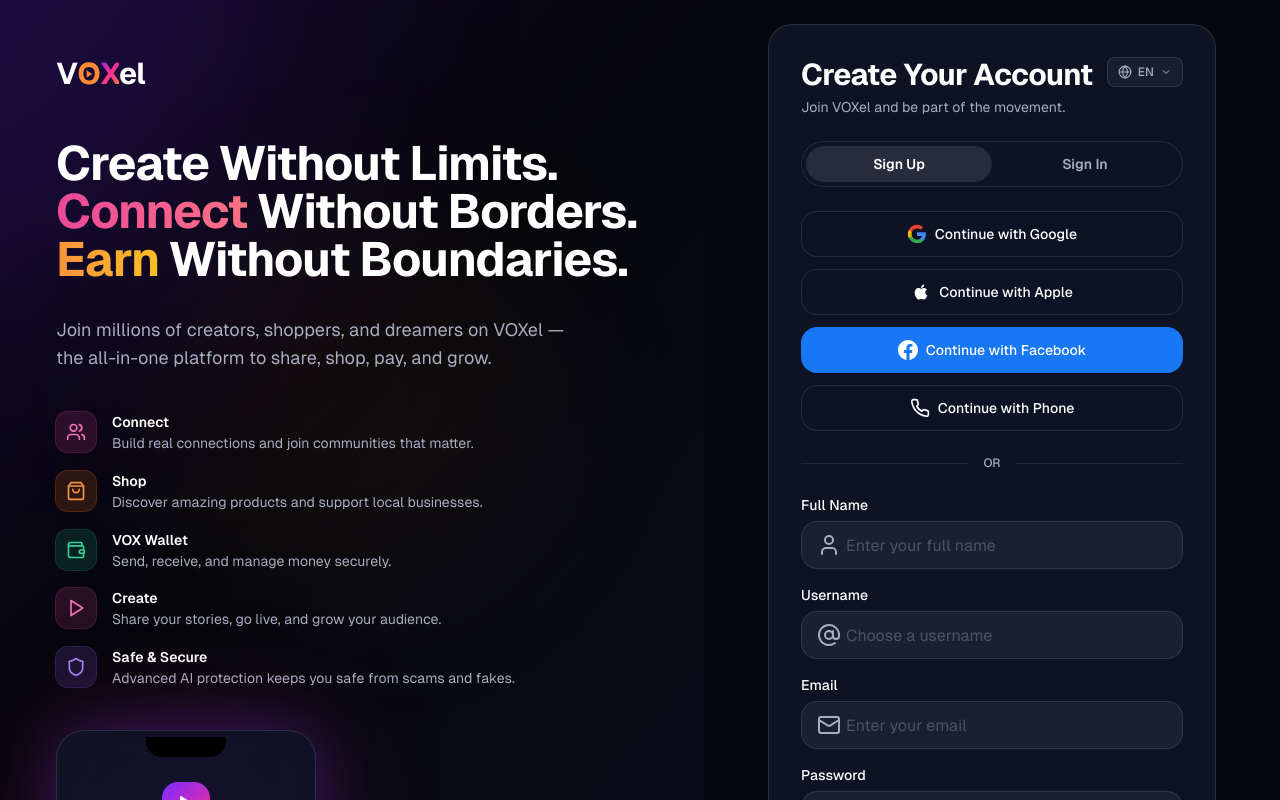
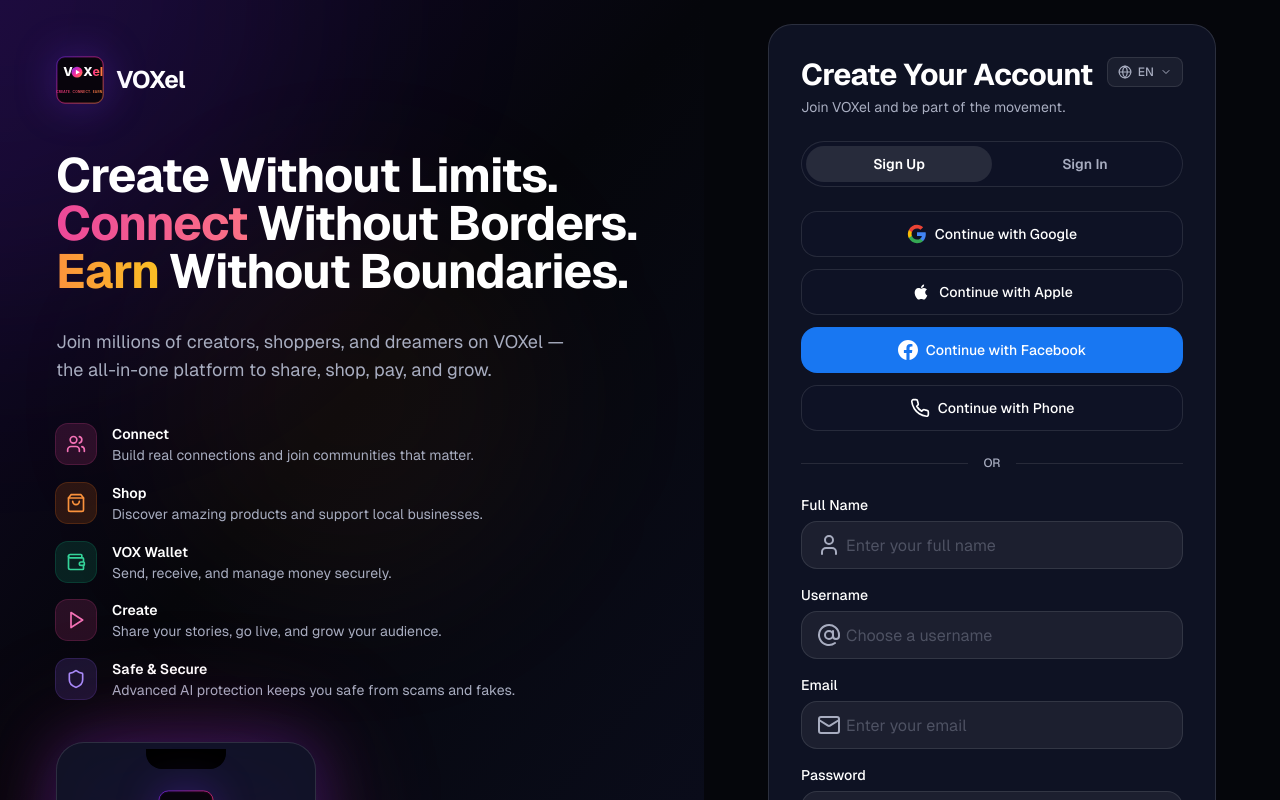
Before and after one commit to nova007gh/vox-web, a Next.js app: page /auth in a window 1280 px wide. Built offline with nearby package versions, Linux system fonts and the light colour scheme.

Commit message:
Apply VOXel logo across loading, sidebar, bottom nav, auth page, and app icons

```diff
--- a/src/app/(app)/layout.tsx
+++ b/src/app/(app)/layout.tsx
@@ -114,8 +114,18 @@
 
   if (!hydrated || !currentUser) {
     return (
-      <div className="h-screen flex items-center justify-center bg-vox-bg">
-        <div className="w-8 h-8 rounded-full border-2 border-vox-purple/30 border-t-vox-purple animate-spin" />
+      <div className="h-screen flex flex-col items-center justify-center bg-vox-bg gap-4">
+        <motion.img
+          initial={{ opacity: 0, scale: 0.9 }}
+          animate={{ opacity: 1, scale: [1, 1.05, 1] }}
+          transition={{
+            opacity: { duration: 0.4 },
+            scale: { duration: 2, repeat: Infinity, ease: "easeInOut" },
+          }}
+          src="/voxel-logo.svg"
+          alt="VOXel"
+          className="w-24 h-24 sm:w-28 sm:h-28 drop-shadow-2xl"
+        />
       </div>
     );
   }
@@ -131,26 +141,15 @@
       >
         {/* Logo */}
         <div className={`flex items-center h-16 px-4 ${sidebarCollapsed ? "justify-center" : "gap-2"}`}>
-          <Link href="/" className="flex items-center gap-0 shrink-0 select-none">
-            <span className={`font-bold tracking-tight ${sidebarCollapsed ? "text-lg" : "text-xl"}`}>
-              <span className="text-white">V</span>
-              <span className="relative inline-block">
-                <span
-                  className="inline-flex items-center justify-center rounded-full"
-                  style={{
-                    width: "1.1em", height: "1.1em",
-                    background: "linear-gradient(135deg, #FF8A34, #FF6A1A)",
-                    verticalAlign: "middle", lineHeight: 0, position: "relative", top: "-0.05em",
-                  }}
-                >
-                  <svg width="0.45em" height="0.5em" viewBox="0 0 10 12" fill="none" style={{ marginLeft: "0.08em" }}>
-                    <path d="M1 1.5V10.5C1 11.1667 1.6 11.5 2 11.5L9 6.5C9.66667 6 9.66667 5.5 9 5L2 0.5C1.5 0.166667 1 0.5 1 1.5Z" fill="white" />
-                  </svg>
-                </span>
-              </span>
-              <span className="bg-clip-text text-transparent" style={{ background: "linear-gradient(135deg, #FF2C91, #FF8A34)", WebkitBackgroundClip: "text", WebkitTextFillColor: "transparent" }}>X</span>
-              {!sidebarCollapsed && <span className="text-white">el</span>}
-            </span>
+          <Link href="/" className="flex items-center gap-2 shrink-0 select-none">
+            <img
+              src="/voxel-logo.svg"
+              alt="VOXel"
+              className={`object-contain drop-shadow-lg ${sidebarCollapsed ? "w-9 h-9" : "w-8 h-8"}`}
+            />
+            {!sidebarCollapsed && (
+              <span className="text-white font-bold text-lg tracking-tight hidden xl:inline">VOXel</span>
+            )}
           </Link>
           {!sidebarCollapsed && (
             <button onClick={() => setSidebarCollapsed(true)} className="ml-auto text-vox-muted hover:text-white transition-colors p-1">
@@ -277,8 +276,12 @@
                 }`}
               >
                 {item.isCreate ? (
-                  <div className="w-10 h-10 rounded-xl btn-gradient flex items-center justify-center -mt-4 shadow-lg shadow-vox-pink/30">
-                    <PlusCircle className="w-5 h-5 text-white" />
+                  <div className="w-12 h-12 -mt-5 transition-transform active:scale-95">
+                    <img
+                      src="/voxel-logo.svg"
+                      alt="Create"
+                      className="w-full h-full object-contain drop-shadow-[0_0_12px_rgba(255,44,145,0.4)]"
+                    />
                   </div>
                 ) : (
                   <>
--- a/src/app/auth/page.tsx
+++ b/src/app/auth/page.tsx
@@ -247,22 +247,15 @@
             initial={{ opacity: 0, x: -20 }}
             animate={{ opacity: 1, x: 0 }}
             transition={{ duration: 0.6 }}
-            className="flex items-center gap-1 mb-12"
+            className="flex items-center gap-3 mb-12"
           >
-            <Link href="/" className="flex items-center gap-1 select-none">
-              <span className="text-3xl font-bold tracking-tight">
-                <span className="text-white">V</span>
-                <span className="relative inline-flex items-center justify-center">
-                  <span className="text-vox-orange">O</span>
-                  <span className="absolute inset-0 flex items-center justify-center">
-                    <span className="w-[18px] h-[18px] rounded-full border-2 border-vox-orange flex items-center justify-center">
-                      <Play className="w-2 h-2 text-vox-orange fill-vox-orange ml-[1px]" />
-                    </span>
-                  </span>
-                </span>
-                <span className="text-gradient">X</span>
-                <span className="text-white">el</span>
-              </span>
+            <Link href="/" className="flex items-center gap-3 select-none">
+              <img
+                src="/voxel-logo.svg"
+                alt="VOXel"
+                className="w-12 h-12 object-contain drop-shadow-[0_0_20px_rgba(124,44,255,0.3)]"
+              />
+              <span className="text-2xl font-bold tracking-tight text-white hidden sm:inline">VOXel</span>
             </Link>
           </motion.div>
 
@@ -345,9 +338,11 @@
                 {/* screen content */}
                 <div className="absolute inset-3 top-10 flex flex-col items-center justify-center gap-3">
                   {/* mini logo */}
-                  <div className="w-12 h-12 rounded-2xl bg-gradient-to-br from-vox-purple to-vox-pink flex items-center justify-center">
-                    <Play className="w-6 h-6 text-white fill-white ml-0.5" />
-                  </div>
+                  <img
+                    src="/voxel-logo.svg"
+                    alt="VOXel"
+                    className="w-14 h-14 object-contain drop-shadow-[0_0_20px_rgba(124,44,255,0.3)]"
+                  />
                   <span className="text-white font-bold text-lg tracking-tight">
                     VOXel
                   </span>
--- a/src/app/layout.tsx
+++ b/src/app/layout.tsx
@@ -23,12 +23,15 @@
     capable: true,
     statusBarStyle: "black-translucent",
     title: "VOXel",
+    startupImage: "/voxel-logo.svg",
   },
   formatDetection: {
     telephone: false,
   },
   icons: {
-    icon: "/favicon.ico",
+    icon: "/voxel-logo.svg",
+    shortcut: "/voxel-logo.svg",
+    apple: "/voxel-logo.svg",
   },
 };
 
```
Also changed, not shown: public/voxel-logo.svg (added), 1 other file (tests, documents, lock files or other folders).
